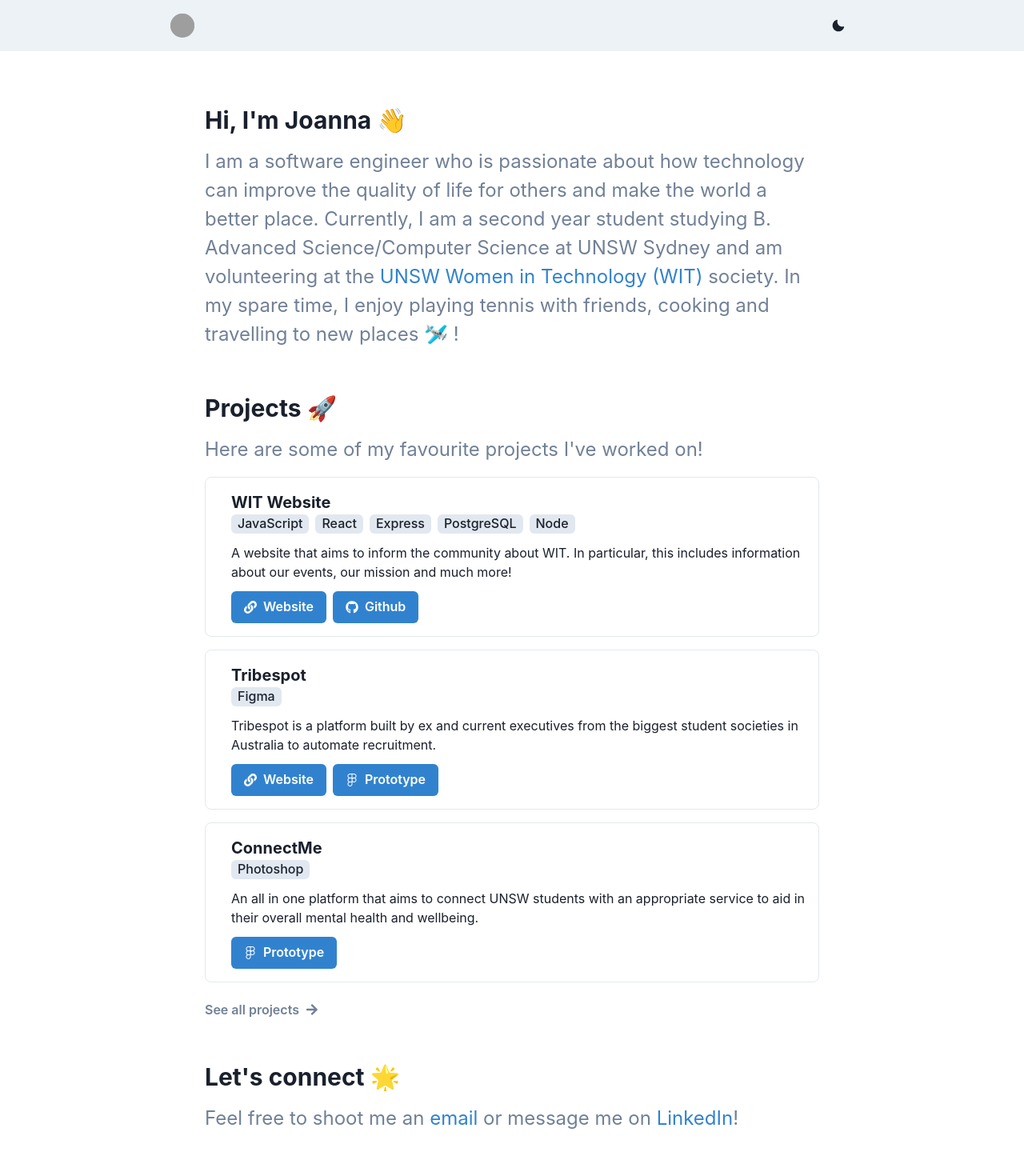
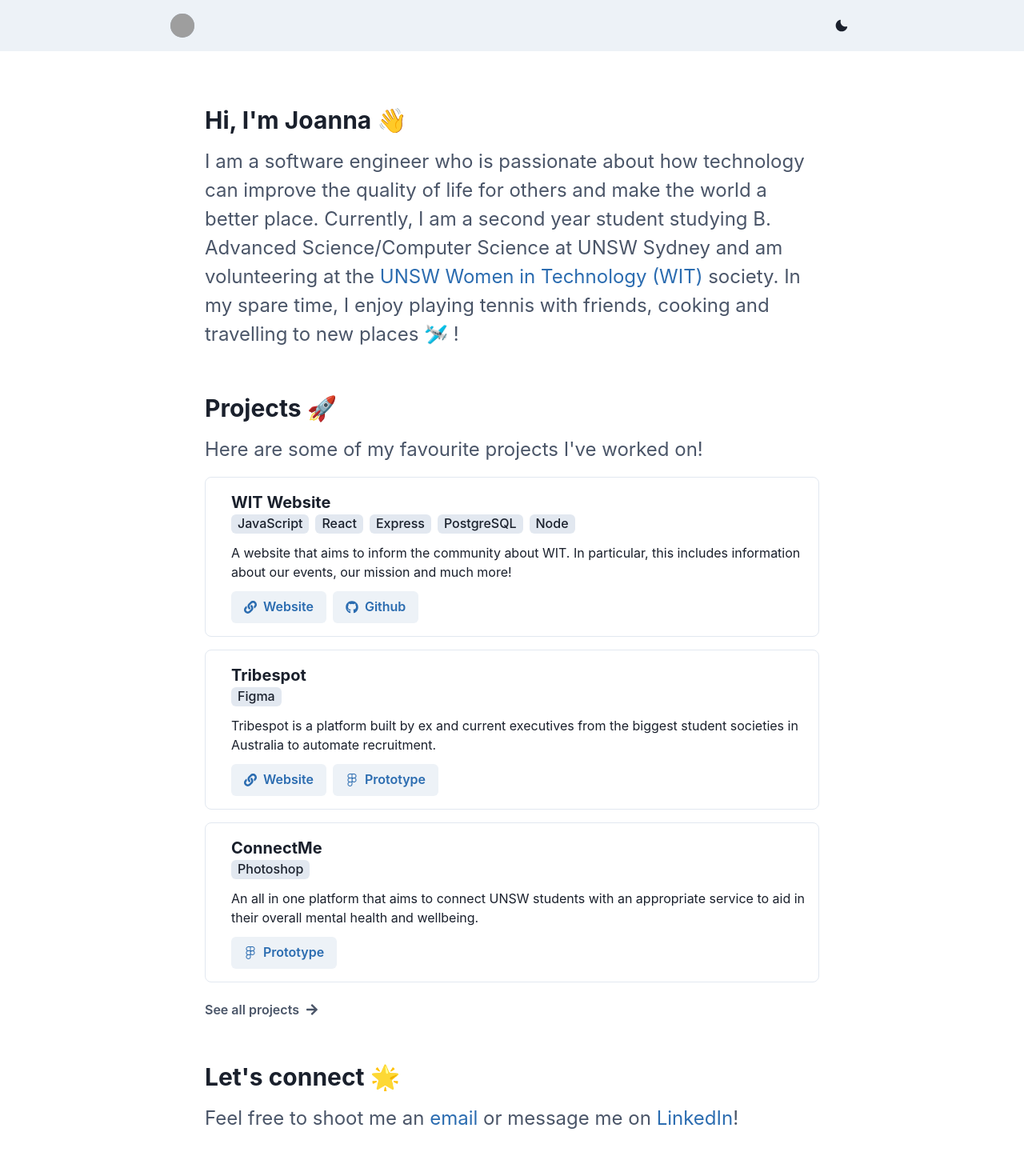
Before and after one commit to joanna209/website, a Next.js app: page / in a window 1280 px wide. Shown: the top 1470 px of the page at 80% size. Built offline with nearby package versions, Linux system fonts and the light colour scheme; grey boxes are pictures that could not be loaded.

Commit message:
accessibility changes

```diff
--- a/components/navbar.tsx
+++ b/components/navbar.tsx
@@ -33,12 +33,13 @@ export default function Navbar() {
           <Flex alignItems={"center"}>
             <Stack direction={"row"} spacing={7}>
               <Tooltip label="Dark Mode" aria-label="Dark mode tooltip">
-                <Button
+                <IconButton
                   onClick={toggleColorMode}
                   bg={useColorModeValue("gray.100", "gray.900")}
+                  aria-label="Dark mode button"
                 >
                   {colorMode === "light" ? <MoonIcon /> : <SunIcon />}
-                </Button>
+                </IconButton>
               </Tooltip>
             </Stack>
           </Flex>
--- a/components/projectCards/connectMeCard.tsx
+++ b/components/projectCards/connectMeCard.tsx
@@ -74,7 +74,7 @@ export default function ConnectMeCard() {
             wellbeing.
           </Text>
           <HStack pt={3}>
-            <Button leftIcon={<FaFigma />} colorScheme="blue" variant="solid">
+            <Button leftIcon={<FaFigma />} backgroundColor={useColorModeValue("gray.100", "gray.700")} color={useColorModeValue("blue.600", "blue.300")} variant="solid">
               <Link
                 href="https://www.figma.com/proto/S5wzsWY28hpPvpa7L1WqQo/ConnectMe?node-id=2%3A11&scaling=scale-down&page-id=0%3A1"
                 isExternal
--- a/components/projectCards/heroZCard.tsx
+++ b/components/projectCards/heroZCard.tsx
@@ -74,7 +74,7 @@ export default function HeroZCard() {
             Gen-Z individuals in order to improve financial wellbeing.
           </Text>
           <HStack pt={3}>
-            <Button leftIcon={<FaFigma />} colorScheme="blue" variant="solid">
+            <Button leftIcon={<FaFigma />} backgroundColor={useColorModeValue("gray.100", "gray.700")} color={useColorModeValue("blue.600", "blue.300")} variant="solid">
               <Link
                 href="https://www.figma.com/proto/7b3JlZ92EYiGSkeuXJkMix/Wireframe---Sandbox-Challenge?node-id=66%3A4&scaling=scale-down&page-id=66%3A4"
                 isExternal
--- a/components/projectCards/personalWebsite.tsx
+++ b/components/projectCards/personalWebsite.tsx
@@ -83,7 +83,7 @@ export default function PersonalWebsiteCard() {
           </Text>
 
           <HStack pt={3}>
-            <Button leftIcon={<FaGithub />} colorScheme="blue" variant="solid">
+            <Button leftIcon={<FaGithub />} backgroundColor={useColorModeValue("gray.100", "gray.700")} color={useColorModeValue("blue.600", "blue.300")} variant="solid">
               <Link
                 href="https://github.com/joanna209/website"
                 isExternal
--- a/components/projectCards/tribespotCard.tsx
+++ b/components/projectCards/tribespotCard.tsx
@@ -76,7 +76,7 @@ export default function TribespotCard() {
           </Text>
 
           <HStack pt={3}>
-            <Button leftIcon={<FaLink />} colorScheme="blue" variant="solid">
+            <Button leftIcon={<FaLink />} backgroundColor={useColorModeValue("gray.100", "gray.700")} color={useColorModeValue("blue.600", "blue.300")} variant="solid">
               <Link
                 href="https://tribespot.co/"
                 isExternal
@@ -87,7 +87,7 @@ export default function TribespotCard() {
             </Button>
             <Button
               leftIcon={<FaFigma />}
-              colorScheme="blue"
+              backgroundColor={useColorModeValue("gray.100", "gray.700")} color={useColorModeValue("blue.600", "blue.300")}
               variant="solid"
               fontSize={{ base: "xs", md: "sm", lg: "md" }}
             >
--- a/components/projectCards/witWebsite.tsx
+++ b/components/projectCards/witWebsite.tsx
@@ -98,7 +98,7 @@ export default function WITCard() {
           </Text>
 
           <HStack pt={3}>
-            <Button leftIcon={<FaLink />} colorScheme="blue" variant="solid">
+            <Button leftIcon={<FaLink />} backgroundColor={useColorModeValue("gray.100", "gray.700")} color={useColorModeValue("blue.600", "blue.300")} variant="solid">
               <Link
                 href="https://unswwit.com/#/"
                 isExternal
@@ -109,7 +109,7 @@ export default function WITCard() {
             </Button>
             <Button
               leftIcon={<FaGithub />}
-              colorScheme="blue"
+              backgroundColor={useColorModeValue("gray.100", "gray.700")} color={useColorModeValue("blue.600", "blue.300")}
               variant="solid"
               fontSize={{ base: "xs", md: "sm", lg: "md" }}
             >
--- a/pages/404.tsx
+++ b/pages/404.tsx
@@ -7,6 +7,7 @@ import {
   Text,
   Container,
   Button,
+  useColorModeValue
 } from "@chakra-ui/react";
 import PageTransition from "../components/pageTransition";
 
@@ -25,10 +26,10 @@ export default function NotFound() {
         <VStack>
         <PageTransition>
           <Heading size="3xl">404</Heading>
-          <Text mb={8} pb={4}>
+          <Text color={useColorModeValue("gray.600", "gray.400")} mb={8} pb={4}>
             Page not found
           </Text>
-          <Button colorScheme="blue" variant="solid">
+          <Button backgroundColor={useColorModeValue("gray.100", "gray.700")} color={useColorModeValue("blue.600", "blue.300")} variant="solid">
             <Link href="/">Return home</Link>
           </Button>
           </PageTransition>
--- a/pages/index.tsx
+++ b/pages/index.tsx
@@ -1,22 +1,40 @@
 import Head from "next/head";
 import styles from "../styles/Home.module.css";
-import { Button, Heading, Link, Text, VStack } from "@chakra-ui/react";
+import {
+  Button,
+  Heading,
+  Link,
+  Text,
+  VStack,
+  useColorModeValue
+} from "@chakra-ui/react";
 import { FaArrowRight } from "react-icons/fa";
 import PageTransition from "../components/pageTransition";
-import dynamic from 'next/dynamic'
+import dynamic from "next/dynamic";
 
 // dynamically importing project cards
-const WITWebsite = dynamic(() => import('../components/projectCards/witWebsite'));
-const ConnectMe = dynamic(() => import('../components/projectCards/connectMeCard'));
-const Tribespot = dynamic(() => import('../components/projectCards/tribespotCard'));
+const WITWebsite = dynamic(
+  () => import("../components/projectCards/witWebsite")
+);
+const ConnectMe = dynamic(
+  () => import("../components/projectCards/connectMeCard")
+);
+const Tribespot = dynamic(
+  () => import("../components/projectCards/tribespotCard")
+);
 
 export default function Home() {
   return (
     <div className={styles.container}>
       <Head>
-        <title>Joanna He</title>
-        <meta name="description" content="Joanna's Portfolio" />
-        <link rel="preload" href={"https://i.imgur.com/gqC0mnt.jpg"} as="image" />
+        <title lang="en">Joanna He</title>
+        <meta lang="en" name="description" content="Joanna's Portfolio" />
+        <link
+          lang="en"
+          rel="preload"
+          href={"https://i.imgur.com/gqC0mnt.jpg"}
+          as="image"
+        />
       </Head>
 
       <VStack spacing={12} m={2}>
@@ -31,7 +49,7 @@ export default function Home() {
             </Heading>
 
             <Text
-              color={"gray.500"}
+              color={useColorModeValue("gray.600", "gray.400")}
               maxW={"3xl"}
               fontSize={{ base: "0xl", md: "1xl", lg: "2xl" }}
             >
@@ -42,7 +60,7 @@ export default function Home() {
               volunteering at the{" "}
               <Link
                 href="https://www.facebook.com/unsw.wit"
-                color="blue.500"
+                color={useColorModeValue("blue.600", "blue.300")}
                 isExternal
               >
                 UNSW Women in Technology (WIT)
@@ -64,7 +82,7 @@ export default function Home() {
               </span>
             </Heading>
             <Text
-              color={"gray.500"}
+              color={useColorModeValue("gray.600", "gray.400")}
               maxW={"3xl"}
               fontSize={{ base: "0xl", md: "1xl", lg: "2xl" }}
             >
@@ -73,7 +91,12 @@ export default function Home() {
             <WITWebsite />
             <Tribespot />
             <ConnectMe />
-            <Button rightIcon={<FaArrowRight />} variant="link" pt={2}>
+            <Button
+              rightIcon={<FaArrowRight />}
+              variant="link"
+              pt={2}
+              color={useColorModeValue("gray.600", "gray.400")}
+            >
               <Link href="/projects">See all projects</Link>
             </Button>
             {/* End of Projects Section */}
@@ -86,7 +109,7 @@ export default function Home() {
               </span>
             </Heading>
             <Text
-              color={"gray.500"}
+              color={useColorModeValue("gray.600", "gray.400")}
               maxW={"3xl"}
               fontSize={{ base: "0xl", md: "1xl", lg: "2xl" }}
               pb={10}
@@ -94,7 +117,7 @@ export default function Home() {
               Feel free to shoot me an{" "}
               <Link
                 href="mailto:joanna.he3@gmail.com"
-                color="blue.500"
+                color={useColorModeValue("blue.600", "blue.300")}
                 isExternal
               >
                 email
@@ -102,7 +125,7 @@ export default function Home() {
               or message me on{" "}
               <Link
                 href="https://www.linkedin.com/in/joannahe9/"
-                color="blue.500"
+                color={useColorModeValue("blue.600", "blue.300")}
                 isExternal
               >
                 LinkedIn
```
Also changed, not shown: pages/projects.tsx (+4 -4 lines).
